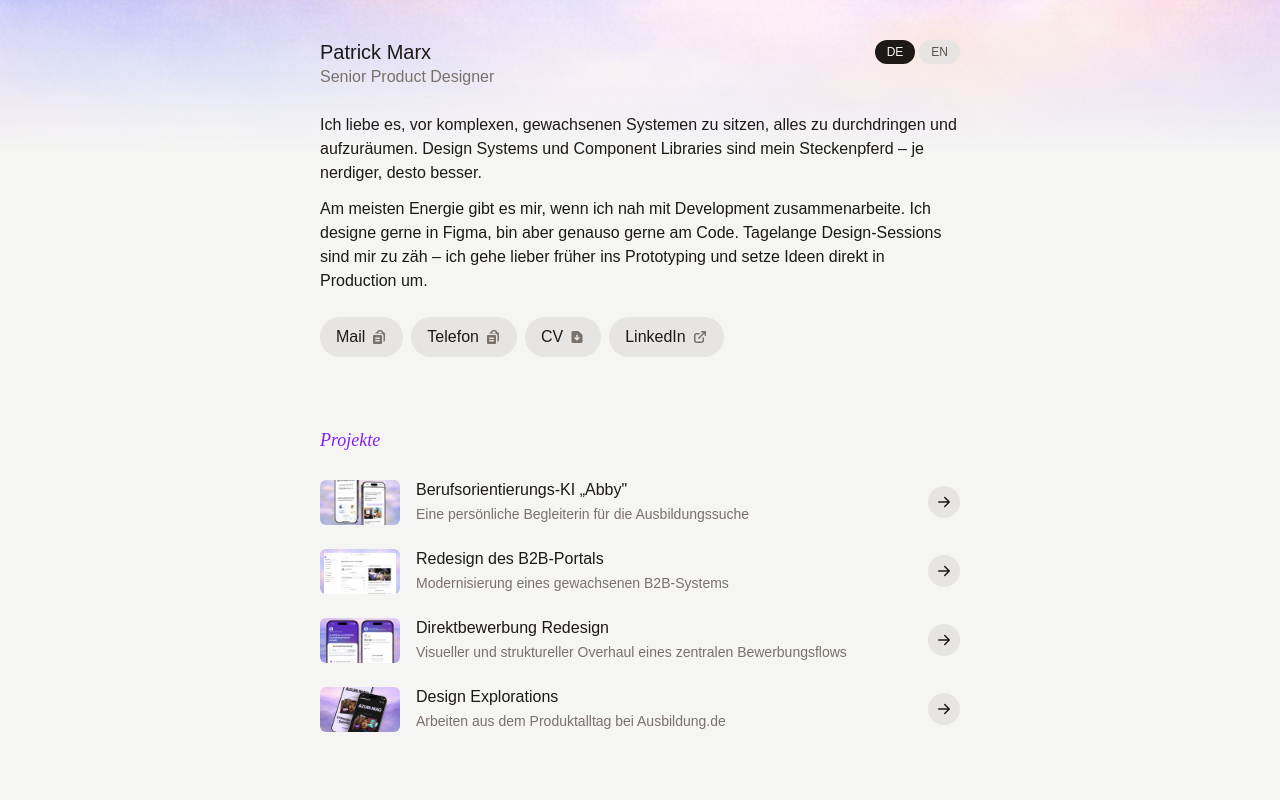
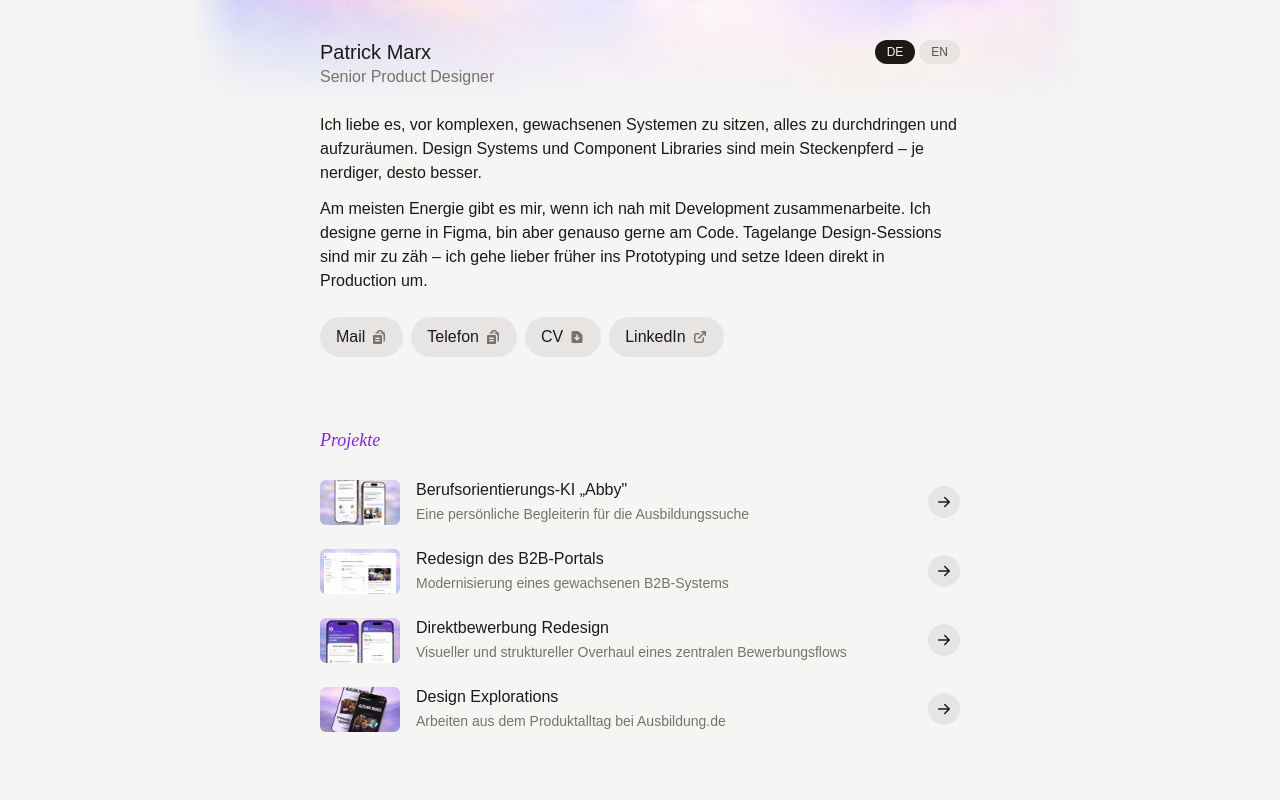
Before and after one commit to paddykiwicow/portfolio, a Next.js app: page / in a window 1280 px wide. Shown: the top 800 px of the page. Built offline with nearby package versions, Linux system fonts and the light colour scheme.

Commit message:
Format ThemeProvider with prettier

```diff
--- a/src/components/BackgroundImage.tsx
+++ b/src/components/BackgroundImage.tsx
@@ -5,7 +5,7 @@ import Image from 'next/image';
 export default function BackgroundImage() {
   return (
     <div
-      className='pointer-events-none fixed inset-x-0 top-0 z-0 block h-[250px] overflow-hidden dark:hidden'
+      className='pointer-events-none fixed top-0 left-1/2 z-0 block h-[250px] w-full max-w-4xl -translate-x-1/2 overflow-hidden dark:hidden'
       style={{ top: 'env(safe-area-inset-top, 0px)' }}
     >
       <div className='relative h-full w-full'>
@@ -17,9 +17,11 @@ export default function BackgroundImage() {
           style={{
             opacity: 1,
             maskImage:
-              'linear-gradient(to bottom, rgba(0,0,0,1) 0%, rgba(0,0,0,0.5) 25%, rgba(0,0,0,0) 60%)',
+              'linear-gradient(to right, rgba(0,0,0,0) 0%, rgba(0,0,0,0.8) 5%, rgba(0,0,0,1) 12%, rgba(0,0,0,1) 88%, rgba(0,0,0,0.8) 95%, rgba(0,0,0,0) 100%), linear-gradient(to bottom, rgba(0,0,0,1) 0%, rgba(0,0,0,0.5) 15%, rgba(0,0,0,0) 40%)',
             WebkitMaskImage:
-              'linear-gradient(to bottom, rgba(0,0,0,1) 0%, rgba(0,0,0,0.5) 25%, rgba(0,0,0,0) 60%)',
+              'linear-gradient(to right, rgba(0,0,0,0) 0%, rgba(0,0,0,0.8) 5%, rgba(0,0,0,1) 12%, rgba(0,0,0,1) 88%, rgba(0,0,0,0.8) 95%, rgba(0,0,0,0) 100%), linear-gradient(to bottom, rgba(0,0,0,1) 0%, rgba(0,0,0,0.5) 15%, rgba(0,0,0,0) 40%)',
+            maskComposite: 'intersect',
+            WebkitMaskComposite: 'source-in',
           }}
           unoptimized
           priority
--- a/src/components/Footer.tsx
+++ b/src/components/Footer.tsx
@@ -43,13 +43,13 @@ export default function Footer() {
         <nav className='flex gap-4'>
           <Link
             href='/impressum'
-            className='text-stone-600 underline dark:text-stone-400'
+            className='text-stone-600 underline hover:text-stone-900 dark:text-stone-400 dark:hover:text-stone-100'
           >
             {t.footer.impressum}
           </Link>
           <Link
             href='/datenschutz'
-            className='text-stone-600 underline dark:text-stone-400'
+            className='text-stone-600 underline hover:text-stone-900 dark:text-stone-400 dark:hover:text-stone-100'
           >
             {t.footer.datenschutz}
           </Link>
@@ -62,7 +62,7 @@ export default function Footer() {
               href='https://nextjs.org'
               target='_blank'
               rel='noopener noreferrer'
-              className='underline hover:text-stone-700 dark:hover:text-stone-300'
+              className='underline hover:text-stone-900 dark:hover:text-stone-100'
             >
               Next.js
             </a>
@@ -71,7 +71,7 @@ export default function Footer() {
               href='https://www.typescriptlang.org'
               target='_blank'
               rel='noopener noreferrer'
-              className='underline hover:text-stone-700 dark:hover:text-stone-300'
+              className='underline hover:text-stone-900 dark:hover:text-stone-100'
             >
               TypeScript
             </a>{' '}
@@ -80,7 +80,7 @@ export default function Footer() {
               href='https://tailwindcss.com'
               target='_blank'
               rel='noopener noreferrer'
-              className='underline hover:text-stone-700 dark:hover:text-stone-300'
+              className='underline hover:text-stone-900 dark:hover:text-stone-100'
             >
               Tailwind CSS
             </a>
@@ -89,7 +89,7 @@ export default function Footer() {
               href='https://fonts.google.com/specimen/Instrument+Sans'
               target='_blank'
               rel='noopener noreferrer'
-              className='underline hover:text-stone-700 dark:hover:text-stone-300'
+              className='underline hover:text-stone-900 dark:hover:text-stone-100'
             >
               Instrument
             </a>
@@ -101,7 +101,7 @@ export default function Footer() {
               href='https://figma.com'
               target='_blank'
               rel='noopener noreferrer'
-              className='underline hover:text-stone-700 dark:hover:text-stone-300'
+              className='underline hover:text-stone-900 dark:hover:text-stone-100'
             >
               Figma
             </a>
@@ -110,7 +110,7 @@ export default function Footer() {
               href='https://cursor.sh'
               target='_blank'
               rel='noopener noreferrer'
-              className='underline hover:text-stone-700 dark:hover:text-stone-300'
+              className='underline hover:text-stone-900 dark:hover:text-stone-100'
             >
               Cursor
             </a>
@@ -119,7 +119,7 @@ export default function Footer() {
               href='https://vercel.com'
               target='_blank'
               rel='noopener noreferrer'
-              className='underline hover:text-stone-700 dark:hover:text-stone-300'
+              className='underline hover:text-stone-900 dark:hover:text-stone-100'
             >
               Vercel
             </a>
```
